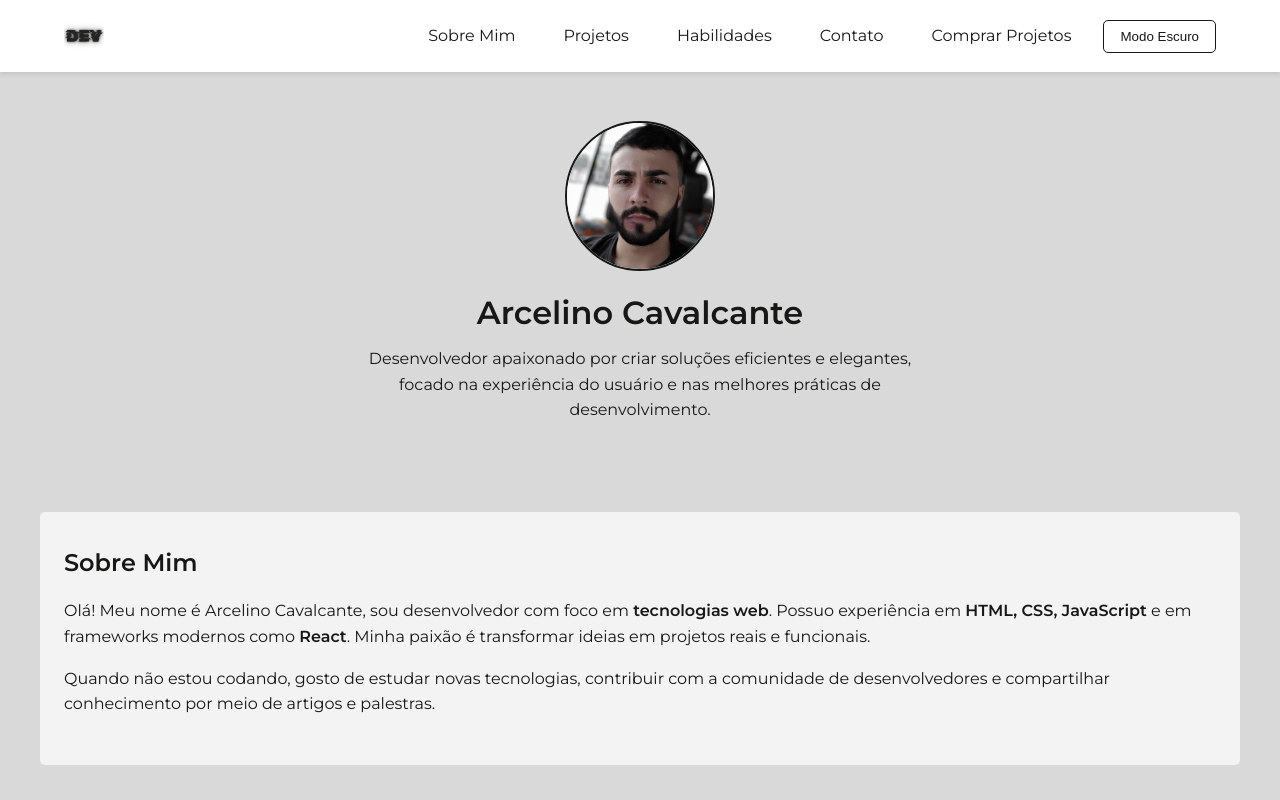
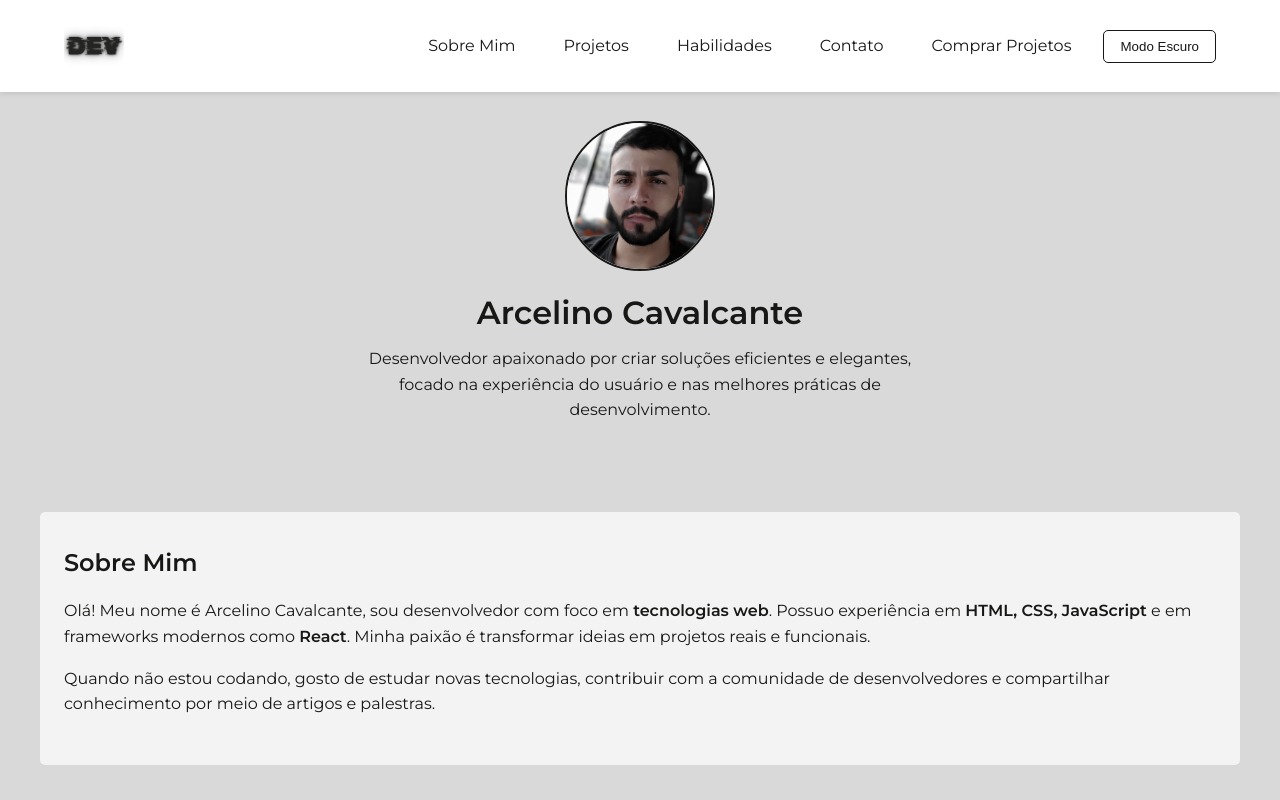
Before and after one commit to arcelino-cavalcante/arcelino-cavalcante.github.io, a plain HTML site: page index.html in a window 1280 px wide. Shown: the top 800 px of the page. Drawn offline with Linux system fonts and the light colour scheme.

Commit message:
Update index.html

```diff
--- a/index.html
+++ b/index.html
@@ -91,7 +91,7 @@
 
     /* Logo (imagem) */
     .navbar__logo img {
-      height: 40px; /* Ajuste conforme desejado */
+      height: 60px; /* Ajuste conforme desejado */
     }
 
     .navbar__container {
```
